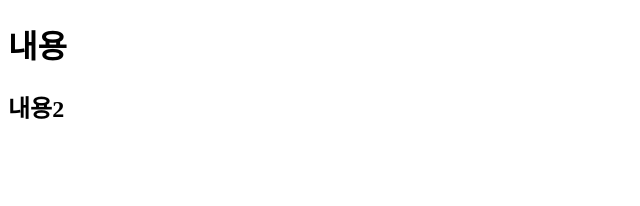
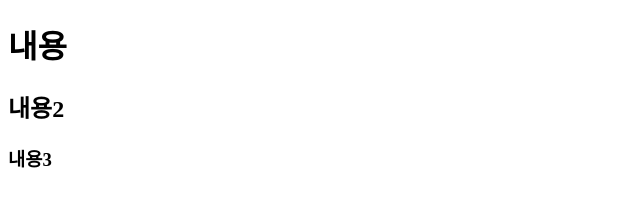
Before and after one commit to Hcodenote/right, a plain HTML site: page right/WebContent/index.html in a window 1280 px wide. Shown: the full height of the page, 0-640 px from the left. Drawn offline with Linux system fonts and the light colour scheme.

Commit message:
세번째

```diff
--- a/right/WebContent/index.html
+++ b/right/WebContent/index.html
@@ -7,5 +7,6 @@
 <body>
 	<h1>내용</h1>
 	<h2>내용2</h2>
+	<h3>내용3</h3>
 </body>
 </html>
```
